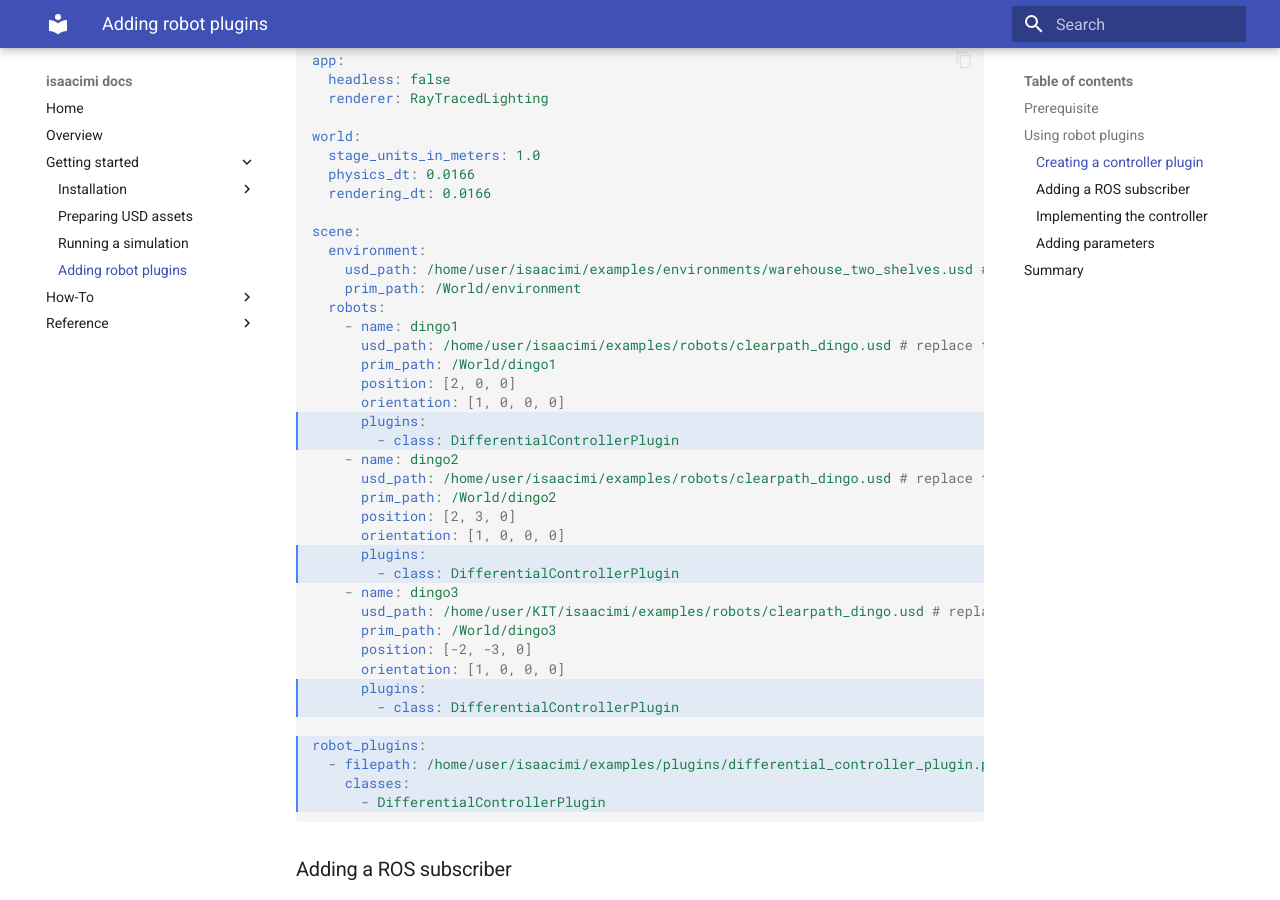
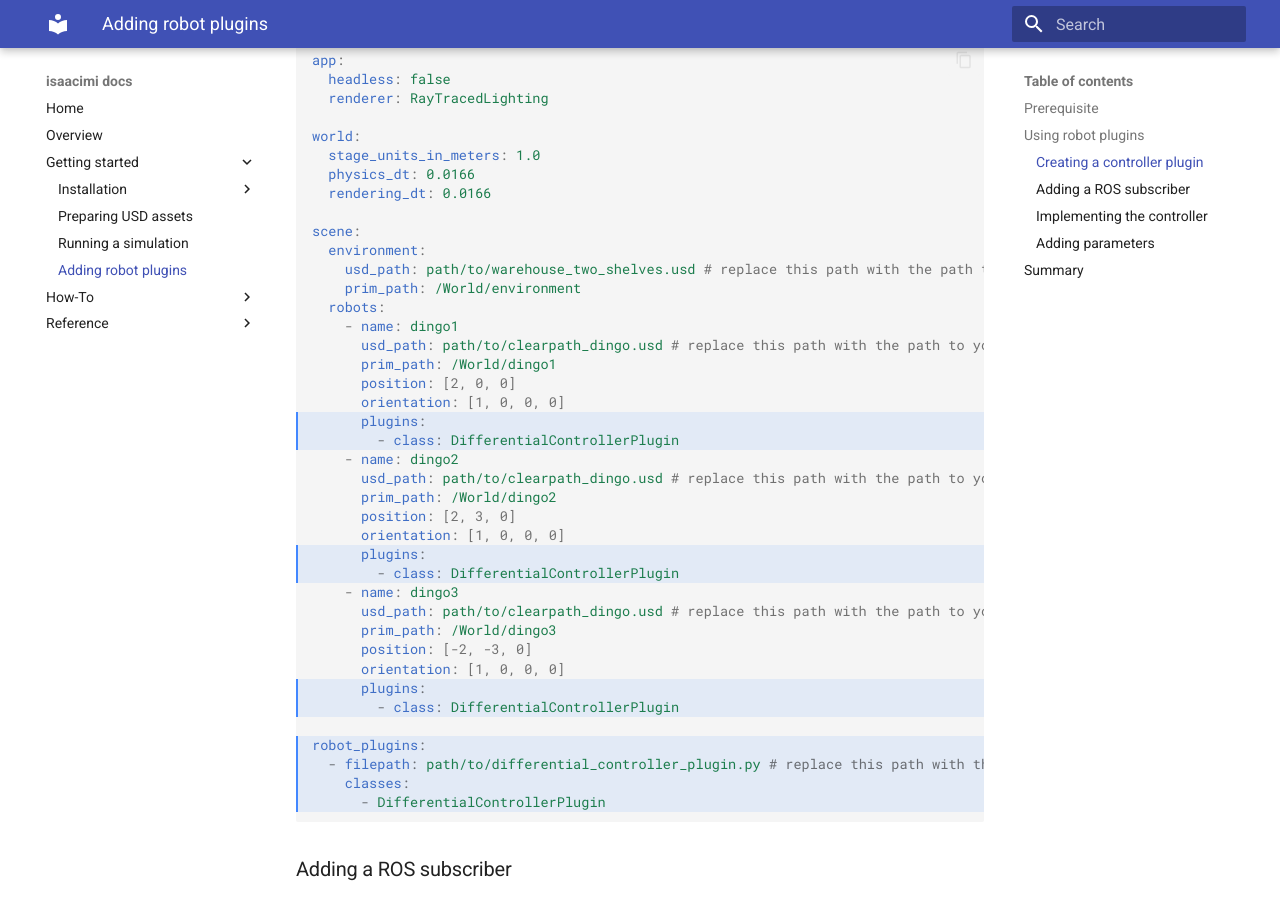
Before and after one commit to kit-dsm/isaacimi, an MkDocs documentation site: the page built from docs/docs/getting-started/adding-robot-plugins.md, in a window 1280 px wide and 900 px high, scrolled down 1385 px. Built offline with MkDocs 1.6.1 and Material for MkDocs 9.7.7, drawn with Linux system fonts in a browser that asks for light colours; some of the changed text lies outside the part shown.

Commit message:
Update blueprint examples in documentation to use relative file paths

````diff
--- a/docs/docs/getting-started/adding-robot-plugins.md
+++ b/docs/docs/getting-started/adding-robot-plugins.md
@@ -36,25 +36,25 @@ world:
 
 scene:
   environment:
-    usd_path: /home/user/isaacimi/examples/environments/warehouse_two_shelves.usd # replace this path with the path to your environment .usd file
+    usd_path: path/to/warehouse_two_shelves.usd # replace this path with the path to your environment .usd file
     prim_path: /World/environment
   robots:
     - name: dingo1
-      usd_path: /home/user/isaacimi/examples/robots/clearpath_dingo.usd # replace this path with the path to your robot .usd file
+      usd_path: path/to/clearpath_dingo.usd # replace this path with the path to your robot .usd file
       prim_path: /World/dingo1
       position: [2, 0, 0]
       orientation: [1, 0, 0, 0]
       plugins:
         - class: DifferentialControllerPlugin
     - name: dingo2
-      usd_path: /home/user/isaacimi/examples/robots/clearpath_dingo.usd # replace this path with the path to your robot .usd file
+      usd_path: path/to/clearpath_dingo.usd # replace this path with the path to your robot .usd file
       prim_path: /World/dingo2
       position: [2, 3, 0]
       orientation: [1, 0, 0, 0]
       plugins:
         - class: DifferentialControllerPlugin
     - name: dingo3
-      usd_path: /home/user/KIT/isaacimi/examples/robots/clearpath_dingo.usd # replace this path with the path to your robot .usd file
+      usd_path: path/to/clearpath_dingo.usd # replace this path with the path to your robot .usd file
       prim_path: /World/dingo3
       position: [-2, -3, 0]
       orientation: [1, 0, 0, 0]
@@ -62,7 +62,7 @@ scene:
         - class: DifferentialControllerPlugin
 
 robot_plugins:
-  - filepath: /home/user/isaacimi/examples/plugins/differential_controller_plugin.py # replace this path with the path to the .py file containing your controller plugin
+  - filepath: path/to/differential_controller_plugin.py # replace this path with the path to the .py file containing your controller plugin
     classes:
       - DifferentialControllerPlugin
 ```
@@ -243,11 +243,11 @@ world:
 
 scene:
   environment:
-    usd_path: /home/user/isaacimi/examples/environments/warehouse_two_shelves.usd # replace this path with the path to your environment .usd file
+    usd_path: path/to/warehouse_two_shelves.usd # replace this path with the path to your environment .usd file
     prim_path: /World/environment
   robots:
     - name: dingo1
-      usd_path: /home/user/isaacimi/examples/robots/clearpath_dingo.usd # replace this path with the path to your robot .usd file
+      usd_path: path/to/clearpath_dingo.usd # replace this path with the path to your robot .usd file
       prim_path: /World/dingo1
       position: [2, 0, 0]
       orientation: [1, 0, 0, 0]
@@ -261,7 +261,7 @@ scene:
             left_wheel_joint_name: left_wheel_joint
             right_wheel_joint_name: right_wheel_joint
     - name: dingo2
-      usd_path: /home/user/isaacimi/examples/robots/clearpath_dingo.usd # replace this path with the path to your robot .usd file
+      usd_path: path/to/clearpath_dingo.usd # replace this path with the path to your robot .usd file
       prim_path: /World/dingo2
       position: [2, 3, 0]
       orientation: [1, 0, 0, 0]
@@ -275,7 +275,7 @@ scene:
             left_wheel_joint_name: left_wheel_joint
             right_wheel_joint_name: right_wheel_joint
     - name: dingo3
-      usd_path: /home/user/KIT/isaacimi/examples/robots/clearpath_dingo.usd # replace this path with the path to your robot .usd file
+      usd_path: path/to/clearpath_dingo.usd # replace this path with the path to your robot .usd file
       prim_path: /World/dingo3
       position: [-2, -3, 0]
       orientation: [1, 0, 0, 0]
@@ -290,7 +290,7 @@ scene:
             right_wheel_joint_name: right_wheel_joint
 
 robot_plugins:
-  - filepath: /home/user/isaacimi/examples/plugins/differential_controller_plugin.py # replace this path with the path to the .py file containing your controller plugin
+  - filepath: path/to/differential_controller_plugin.py # replace this path with the path to the .py file containing your controller plugin
     classes:
       - DifferentialControllerPlugin
 ```
````
Also changed, not shown: docs/docs/getting-started/running-a-simulation.md (+5 -5 lines), docs/docs/overview.md (+9 -9 lines), 1 other file.
